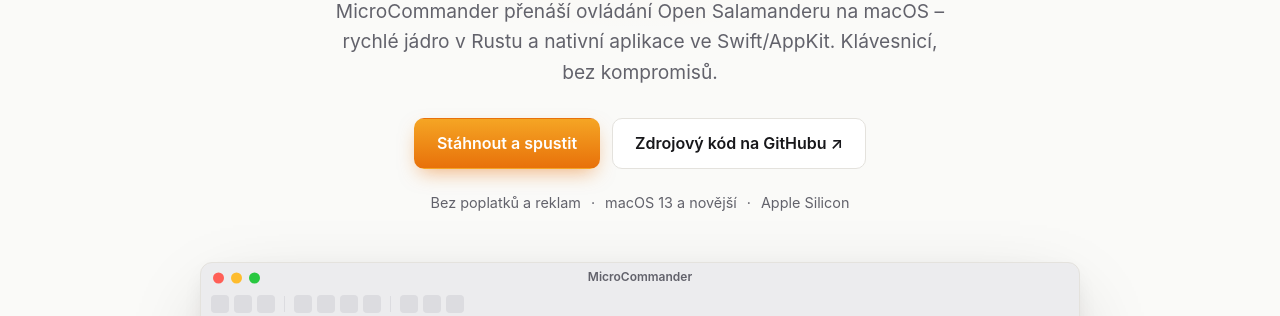
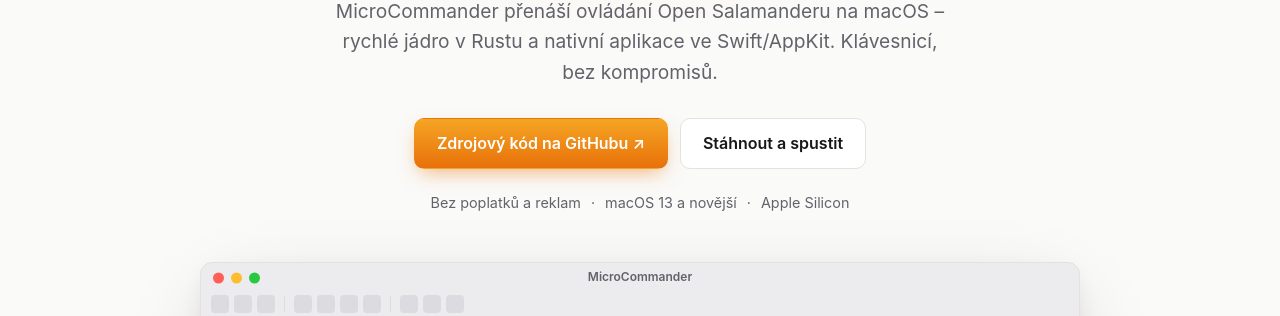
Before and after one commit to svopex/MicroCommander, a plain HTML site: page index.html in a window 1280 px wide. Shown: the part 441-757 px from the top of the page. Drawn offline with Linux system fonts and the light colour scheme.

Commit message:
Prohazuje na webu pořadí a zvýraznění tlačítek GitHub a Stáhnout.

```diff
--- a/index.html
+++ b/index.html
@@ -32,8 +32,8 @@
         <p class="lead">MicroCommander přenáší ovládání Open Salamanderu na macOS – rychlé
           jádro v Rustu a nativní aplikace ve Swift/AppKit. Klávesnicí, bez kompromisů.</p>
         <div class="actions">
-          <a class="button primary" href="#stahnout">Stáhnout a spustit</a>
-          <a class="button" href="https://github.com/svopex/MicroCommander" target="_blank" rel="noopener">Zdrojový kód na GitHubu ↗</a>
+          <a class="button primary" href="https://github.com/svopex/MicroCommander" target="_blank" rel="noopener">Zdrojový kód na GitHubu ↗</a>
+          <a class="button" href="#stahnout">Stáhnout a spustit</a>
         </div>
         <ul class="facts">
           <li>Bez poplatků a reklam</li>
```
